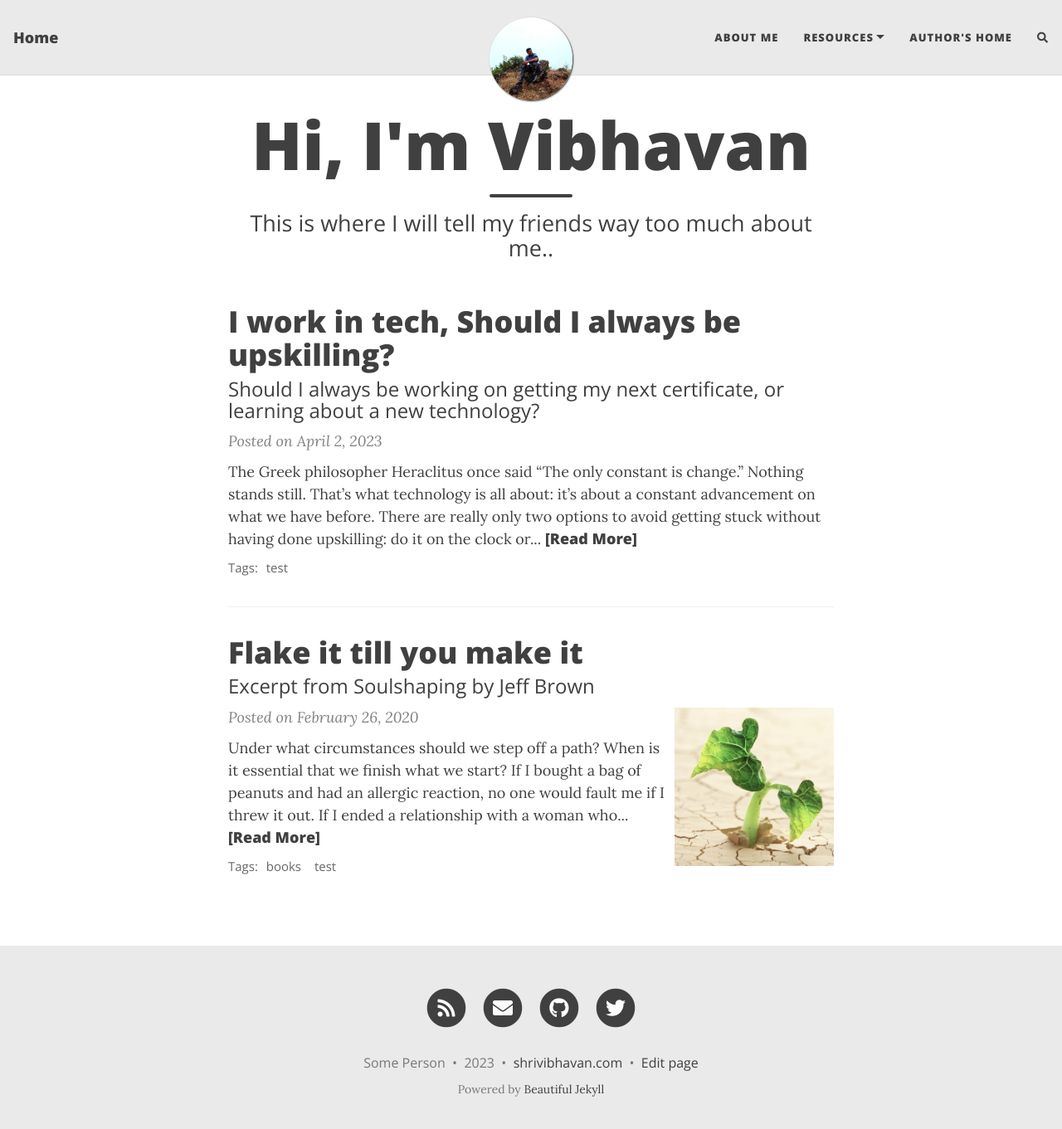
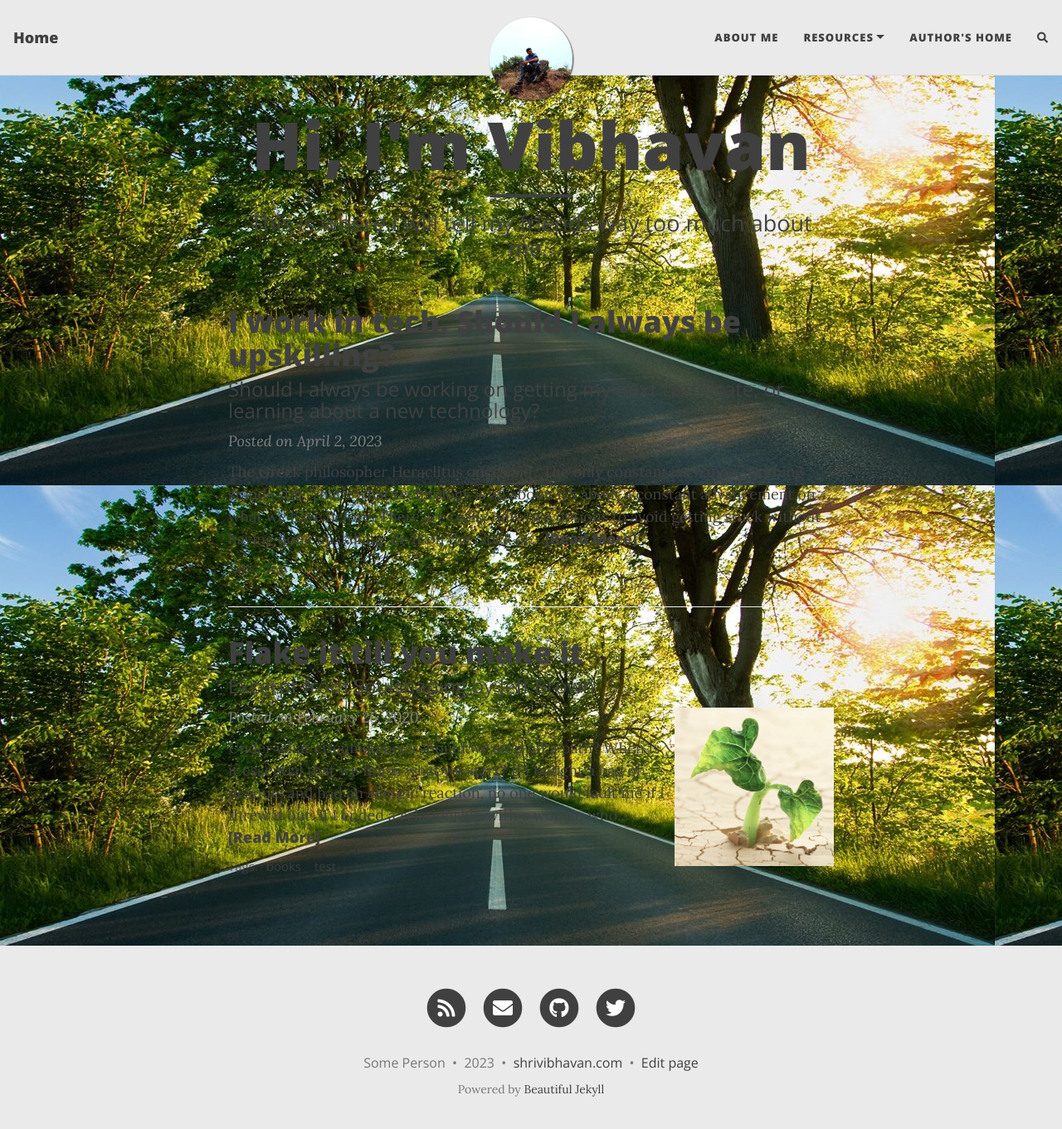
Before and after one commit to shrivibhavan/shrivibhavan.github.io, a Jekyll site: the page built from index.html, in a window 1280 px wide and 1374 px high. Shown: the top 1361 px of the window at 83% size. Built offline with Jekyll 4.4.1, drawn with Linux system fonts in a browser that asks for light colours; nearby versions of some CDN libraries; the list of posts is cut into pages by our own code; comment, search, counter and statistics services are not loaded.

Commit message:
Update _config.yml

```diff
--- a/_config.yml
+++ b/_config.yml
@@ -143,7 +143,7 @@ footer-hover-col: "#0085A1"
 
 #navbar-img: "/assets/img/bgimage.png"
 #footer-img: "/assets/img/bgimage.png"
-#page-img: "/assets/img/bgimage.png"
+page-img: "/assets/img/path.jpg"
 
 # Suggest a colour for mobile browsers to use as the browser's theme. This is only supported by a few mobile browsers.
 #mobile-theme-col: "#0085A1"
```
